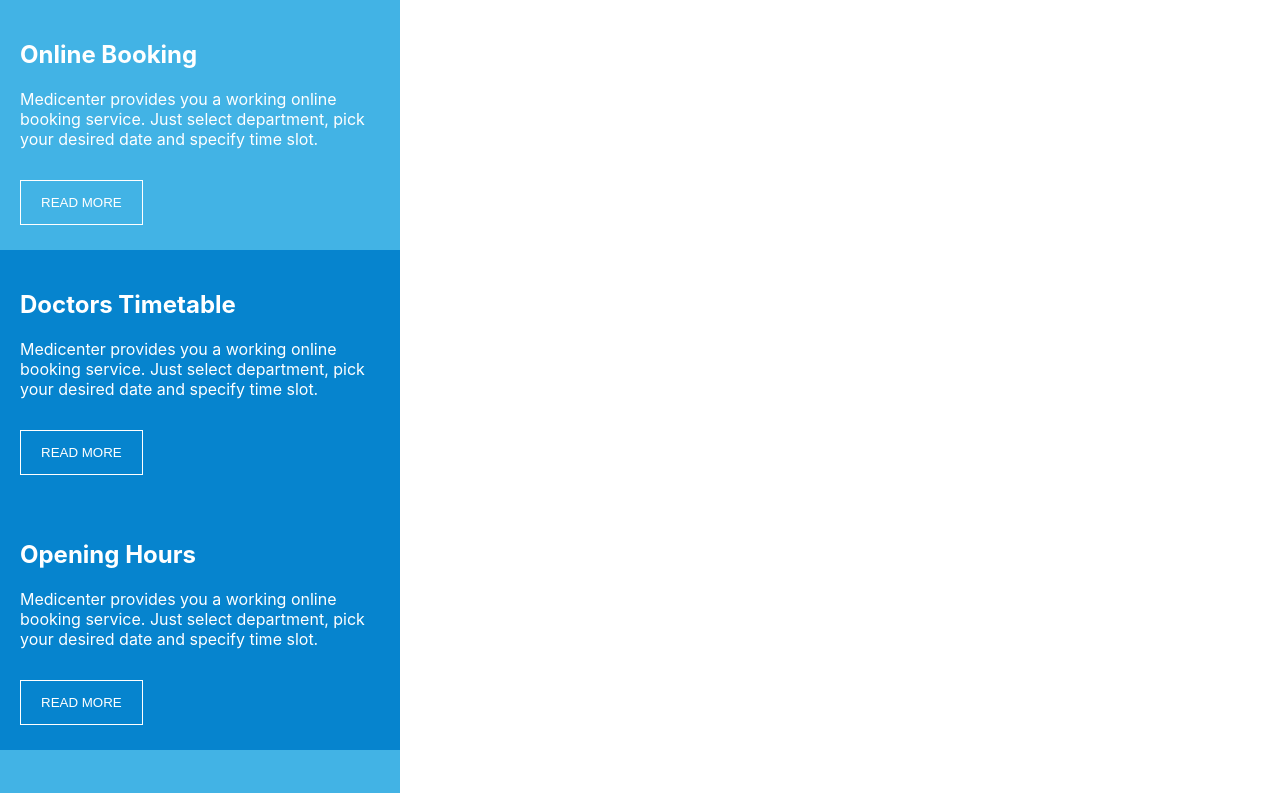
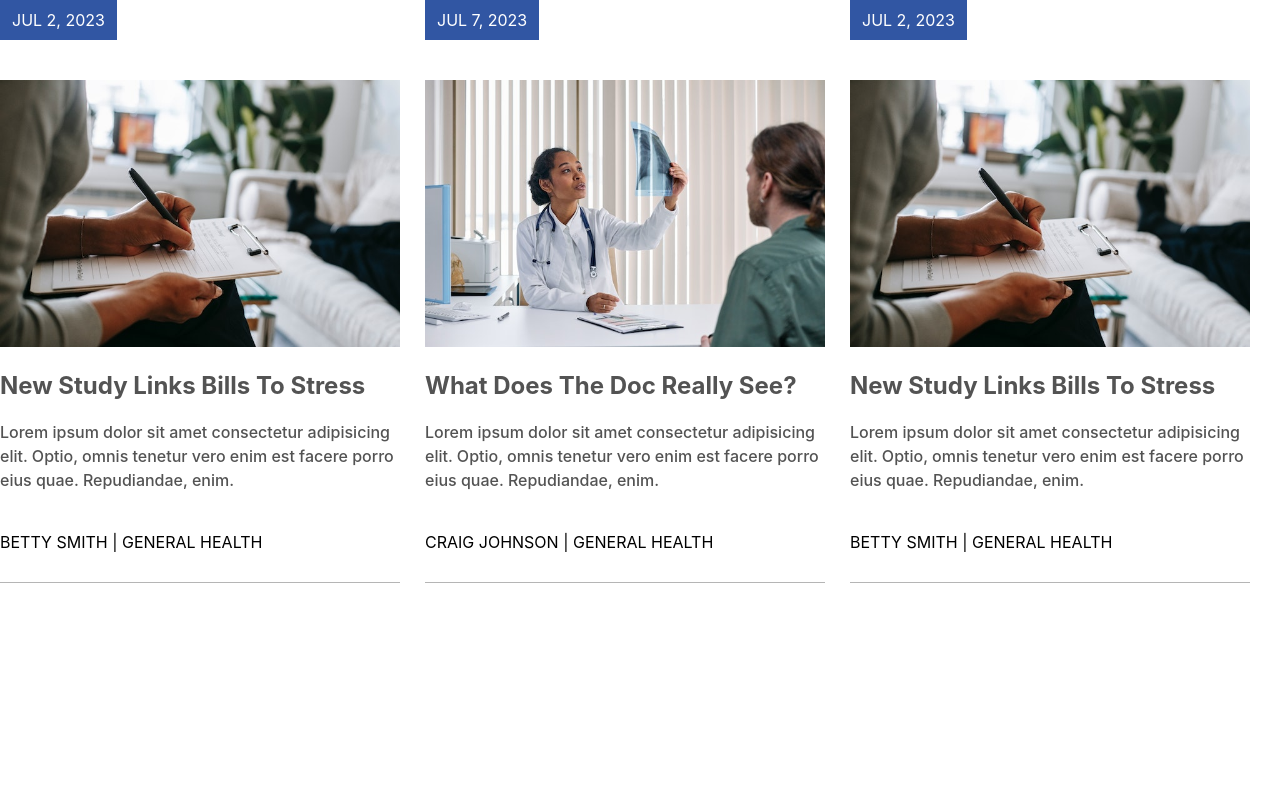
Before and after one commit to aarongraham518/webrns, a React (Create React App) app: page / in a window 1280 px wide. Shown: the top 793 px of the page. Built offline with nearby package versions, Linux system fonts and the light colour scheme.

Commit message:
added new reusable news card component

```diff
--- a/src/App.css
+++ b/src/App.css
@@ -1,3 +1,9 @@
+.BannerCardContainer {
+  border: 1px solid black;
+  display: flex;
+  justify-content: center;
+}
+
 .App {
   text-align: center;
 }
--- a/src/App.tsx
+++ b/src/App.tsx
@@ -1,33 +1,47 @@
 // import './App.css';
 import { BannerCard } from './components/BannerCard/BannerCard';
+import { NewsCard } from './components/NewsCard/NewsCard';
+import billsImage from '../src/assets/images/bills.jpg';
+import xraysImage from '../src/assets/images/xrays.jpg';
 
 function App() {
   return (
     <div className="App">
-      <BannerCard
-        heading={"Online Booking"}
-        backgroundColor={'lightBlue'}
-        paragraph={'Medicenter provides you a working online booking service. Just select department, pick your desired date and specify time slot.'}
-        buttonText={'READ MORE'}
-       />
-      <BannerCard
-        heading={"Doctors Timetable"}
-        backgroundColor={'midBlue'}
-        paragraph={'Medicenter provides you a working online booking service. Just select department, pick your desired date and specify time slot.'}
-        buttonText={'READ MORE'}
-      />
-      <BannerCard
-        heading={"Opening Hours"}
-        backgroundColor={'midBlue'}
-        paragraph={'Medicenter provides you a working online booking service. Just select department, pick your desired date and specify time slot.'}
-        buttonText={'READ MORE'}
-      />
-      <BannerCard
-        heading={"Another Test"}
-        backgroundColor={'lightBlue'}
-        paragraph={'Medicenter provides you a working online booking service. Just select department, pick your desired date and specify time slot.'}
-        buttonText={'READ MORE'}
-      />
+      <NewsCard
+        date={'JUL 2, 2023'}
+        image={billsImage}
+        heading={'New Study Links Bills To Stress'}
+        paragraph='Lorem ipsum dolor sit amet consectetur
+                adipisicing elit. Optio, omnis tenetur
+                vero enim est facere porro eius quae.
+                Repudiandae, enim.'
+        author={'BETTY SMITH'}
+        category={'GENERAL HEALTH'}
+        />
+
+        <NewsCard
+        date={'JUL 7, 2023'}
+        image={xraysImage}
+        heading={'What Does The Doc Really See?'}
+        paragraph='Lorem ipsum dolor sit amet consectetur
+                adipisicing elit. Optio, omnis tenetur
+                vero enim est facere porro eius quae.
+                Repudiandae, enim.'
+        author={'CRAIG JOHNSON'}
+        category={'GENERAL HEALTH'}
+        />
+
+    <NewsCard
+        date={'JUL 2, 2023'}
+        image={billsImage}
+        heading={'New Study Links Bills To Stress'}
+        paragraph='Lorem ipsum dolor sit amet consectetur
+                adipisicing elit. Optio, omnis tenetur
+                vero enim est facere porro eius quae.
+                Repudiandae, enim.'
+        author={'BETTY SMITH'}
+        category={'GENERAL HEALTH'}
+        />
     </div>
   );
 }
--- a/src/components/BannerCard/BannerCard.module.css
+++ b/src/components/BannerCard/BannerCard.module.css
@@ -1,6 +1,6 @@
 .bannerWrapper{
     padding: 20px;
-
+    text-align: left;
 }
 
 .headingSpec{
--- /dev/null
+++ b/src/components/NewsCard/NewsCard.module.css
@@ -0,0 +1,38 @@
+.NewsCardWrapper{
+    display: inline-block;
+    max-width: 400px;
+    width: 100%;
+    border-bottom: 1px solid #b5b5b5;
+    padding: 0 0 30px 0;
+    margin: 0 25px 0 0;
+}
+.date{
+    background-color: #3156a3;
+    color: white;
+    display: inline-block;
+    padding: 10px 12px;
+    margin: 0 0 40px 0;
+}
+
+.imageContainer{
+    /* width: 500px; */
+}
+
+.newsImage{
+    width: 100%;
+    height: auto;
+}
+
+.NewHeading{
+    color: #535353;
+}
+
+.NewsText{
+    color: #535353;
+    font-weight: 500;
+    line-height: 1.5;
+}
+
+.authorCatContainer{
+    margin: 40px 0 0 0;
+}
--- /dev/null
+++ b/src/components/NewsCard/NewsCard.tsx
@@ -0,0 +1,33 @@
+import styles from '../NewsCard/NewsCard.module.css';
+
+type NewsCardProps = {
+    date: string,
+    image: string,
+    heading: string,
+    paragraph: string,
+    author: string,
+    category: string
+}
+
+export const NewsCard = (props: NewsCardProps) => {
+
+    return (
+        <div className={styles.NewsCardWrapper}>
+            <span className={styles.date}>{props.date}</span>
+
+            <div className={styles.imageContainer}>
+                <img src={props.image} className={styles.newsImage}/>
+            </div>
+
+            <h2 className={styles.NewHeading}>{props.heading}</h2>
+
+            <p className={styles.NewsText}>
+                {props.paragraph}
+            </p>
+
+            <div className={styles.authorCatContainer}>
+                <span>{props.author}</span> | <span>{props.category}</span>
+            </div>
+        </div>
+    )
+}
```
Also changed, not shown: src/components/BannerCard/BannerCard.tsx (+8 -1 lines), src/constants/styles.js (added, +7 -0 lines), src/assets/images/bills.jpg (added), src/assets/images/xrays.jpg (added), src/components/BannerCard/BannerCard.txt (added).
